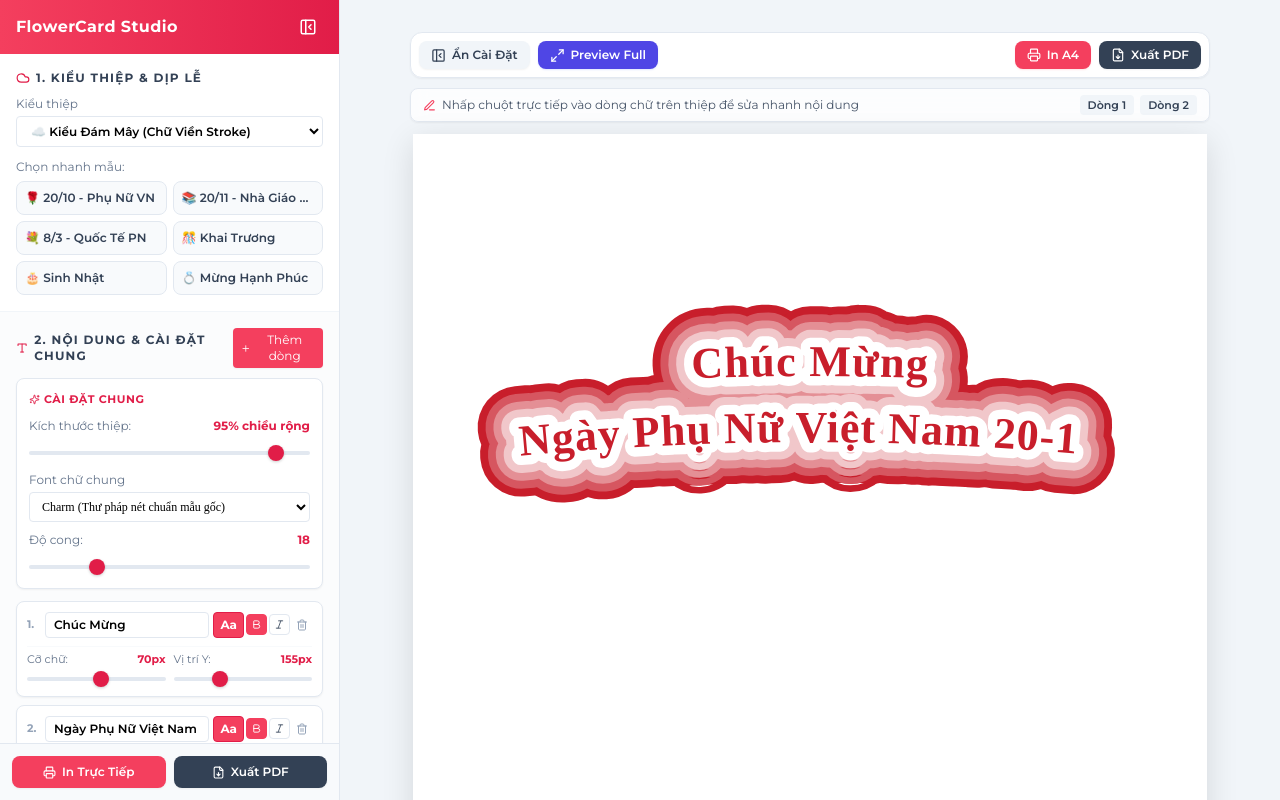
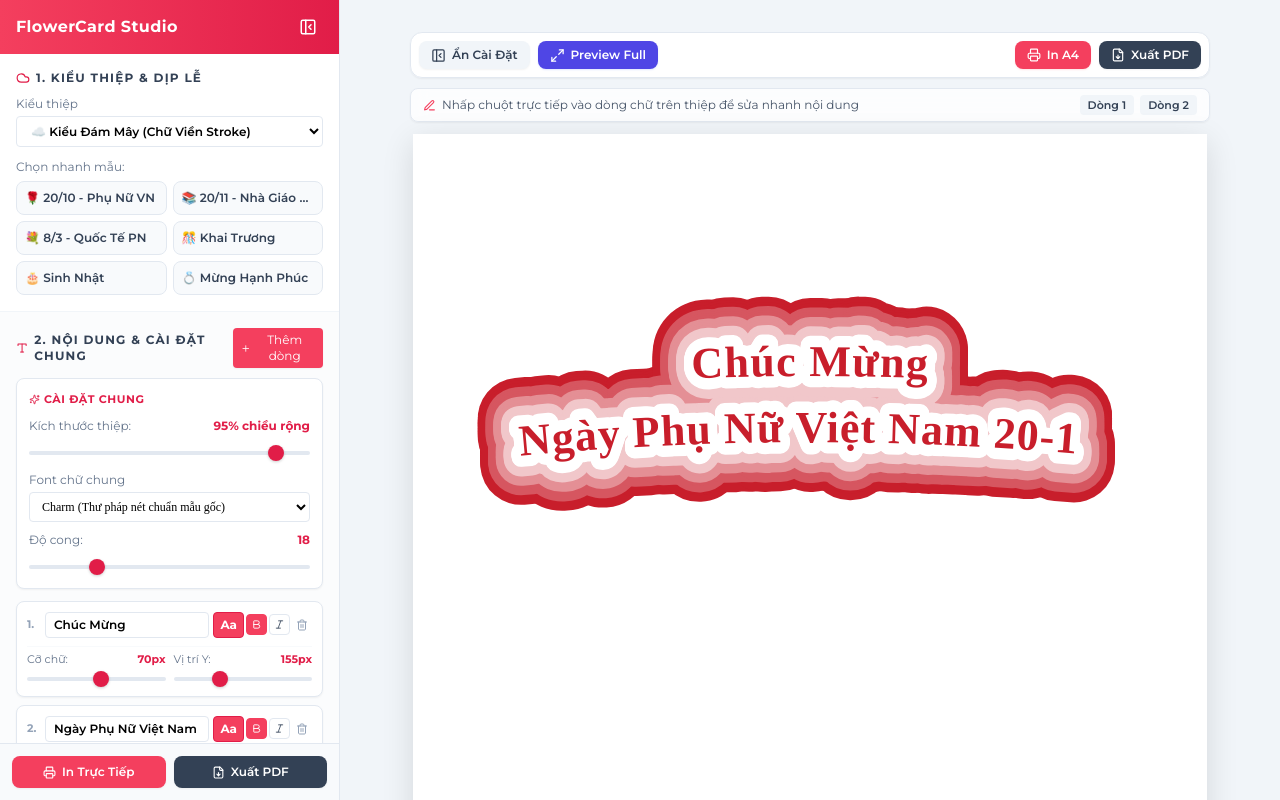
Before and after one commit to tvt253/flowercard-studio, a React (Vite) app: page / in a window 1280 px wide. Built offline with nearby package versions, Linux system fonts and the light colour scheme; a web font is replaced by a local one.

Commit message:
feat: tang do rong stroke o tren va duoi bang 1.2 lan o 2 ben cho mau dam may

```diff
--- a/src/components/SvgCardCanvas.tsx
+++ b/src/components/SvgCardCanvas.tsx
@@ -80,7 +80,7 @@ const SvgCardCanvas: React.FC<SvgCardCanvasProps> = ({
             fontStyle={line.fontStyle}
             fill="none"
             stroke="transparent"
-            strokeWidth={maxLayerWidth + 24}
+            strokeWidth={maxLayerWidth * 1.2 + 24}
             strokeLinejoin="round"
             strokeLinecap="round"
             letterSpacing={line.letterSpacing}
@@ -209,14 +209,24 @@ const SvgCardCanvas: React.FC<SvgCardCanvasProps> = ({
           transform={`translate(500, ${centerY}) scale(${cloudScale}) translate(-500, -${centerY})`}
         >
           {/* Các lớp viền stroke xếp tầng hòa quyện tạo hình đám mây */}
-          {activeLayers.map((layer) => (
+          {/* Tăng độ rộng stroke ở trên và dưới = 1.2 lần ở 2 bên */}
+          {activeLayers.map((layer) => {
+            const vDelta = layer.width * 0.1; // (1.2 - 1.0) * width / 2 = 0.1 * width
+            const vOffsets = [-vDelta, -vDelta * 0.67, -vDelta * 0.33, 0, vDelta * 0.33, vDelta * 0.67, vDelta];
+
+            return (
               <g key={`stroke-layer-${layer.id}`}>
+                {vOffsets.map((dy, oIdx) => (
+                  <g
+                    key={`stroke-offset-${layer.id}-${oIdx}`}
+                    transform={dy !== 0 ? `translate(0, ${dy})` : undefined}
+                  >
                     {config.lines.map((line) => {
                       const fontFamily = line.fontFamily || config.globalFontFamily;
                       const displayText = applyTextCase(line.text, line.textCase);
                       return (
                         <text
-                    key={`stroke-${layer.id}-${line.id}`}
+                          key={`stroke-${layer.id}-${line.id}-${oIdx}`}
                           fontFamily={fontFamily}
                           fontSize={line.fontSize}
                           fontWeight={line.fontWeight}
@@ -240,6 +250,9 @@ const SvgCardCanvas: React.FC<SvgCardCanvasProps> = ({
                     })}
                   </g>
                 ))}
+              </g>
+            );
+          })}
 
           {/* Mặt chữ chính và vùng tương tác */}
           {renderTextLines()}
--- a/src/utils/cardScaleUtils.ts
+++ b/src/utils/cardScaleUtils.ts
@@ -106,11 +106,13 @@ export function calculateCardMetrics(config: CardConfig): CardMetrics {
   const maxLineWidth = Math.max(80, ...lineWidths);
 
   // 2. TÍNH TOÁN VÙNG DỌC (CHIỀU CAO VÀ TÂM DỌC)
+  // Độ rộng stroke ở trên và dưới bằng 1.2 lần ở 2 bên
+  const verticalStrokeWidth = maxLayerWidth * 1.2;
   const lineTops = config.lines.map(
-    (l) => l.offsetY - l.fontSize * 0.5 - maxLayerWidth * 0.5
+    (l) => l.offsetY - l.fontSize * 0.5 - verticalStrokeWidth * 0.5
   );
   const lineBottoms = config.lines.map(
-    (l) => l.offsetY + l.fontSize * 0.5 + maxLayerWidth * 0.5
+    (l) => l.offsetY + l.fontSize * 0.5 + verticalStrokeWidth * 0.5
   );
   const minY = Math.min(...lineTops);
   const maxY = Math.max(...lineBottoms);
```
Lines whose indentation alone changed are shown as unchanged.
